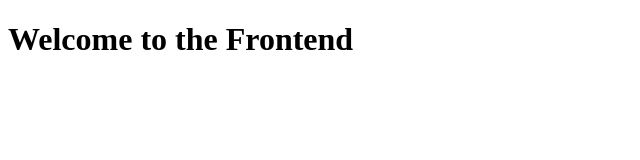
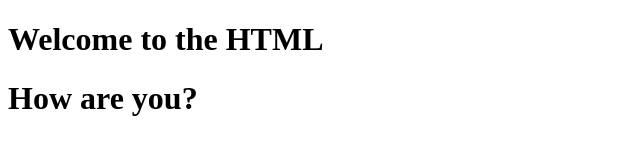
Before and after one commit to manjeetram788/Responsive_Fanta, a plain HTML site: page FrontEnd/Index.html in a window 1280 px wide. Shown: the whole page, without its empty margins (0-640 px from the left). Drawn offline with Linux system fonts and the light colour scheme.

Commit message:
my new changes

```diff
--- a/FrontEnd/Index.html
+++ b/FrontEnd/Index.html
@@ -7,6 +7,7 @@
     <title>Document</title>
 </head>
 <body>
-    <h1>Welcome to the Frontend</h1>
+    <h1>Welcome to the HTML</h1>
+    <h1> How are you?</h1>
 </body>
 </html>
```
